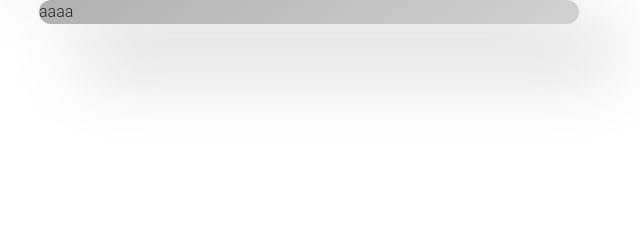
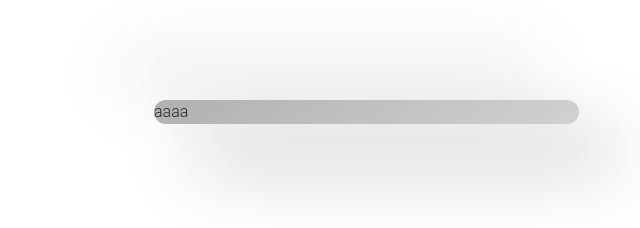
Before and after one commit to ituyama/namecard, a plain HTML site: page index.html in a window 1280 px wide. Shown: the whole page, without its empty margins (46-686 px from the left). Drawn offline with nearby package versions, Linux system fonts and the light colour scheme.

Commit message:
Update style.css

```diff
--- a/style.css
+++ b/style.css
@@ -4,3 +4,6 @@
   box-shadow:  38px 38px 76px #aeaeae,
                -38px -38px 76px #d8d8d8;
 }
+.pd{
+  margin:100px;
+}
```
